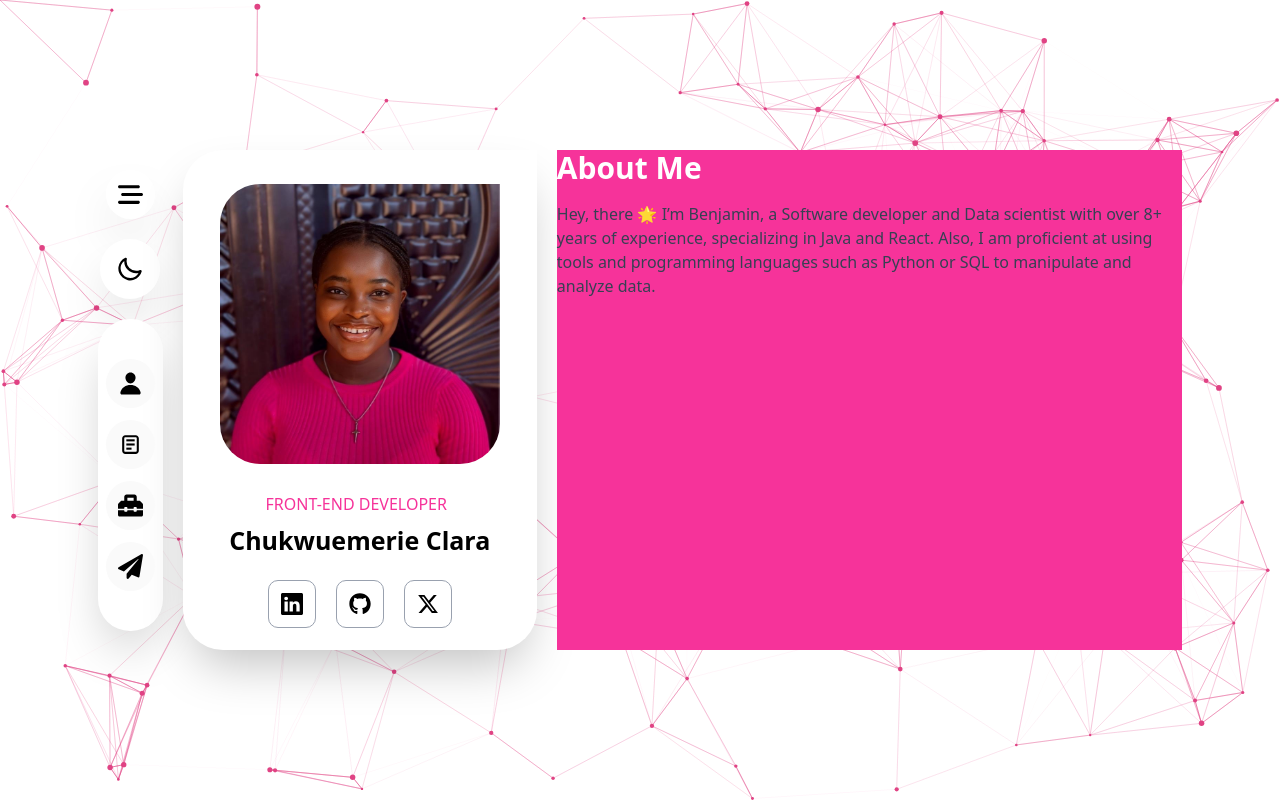
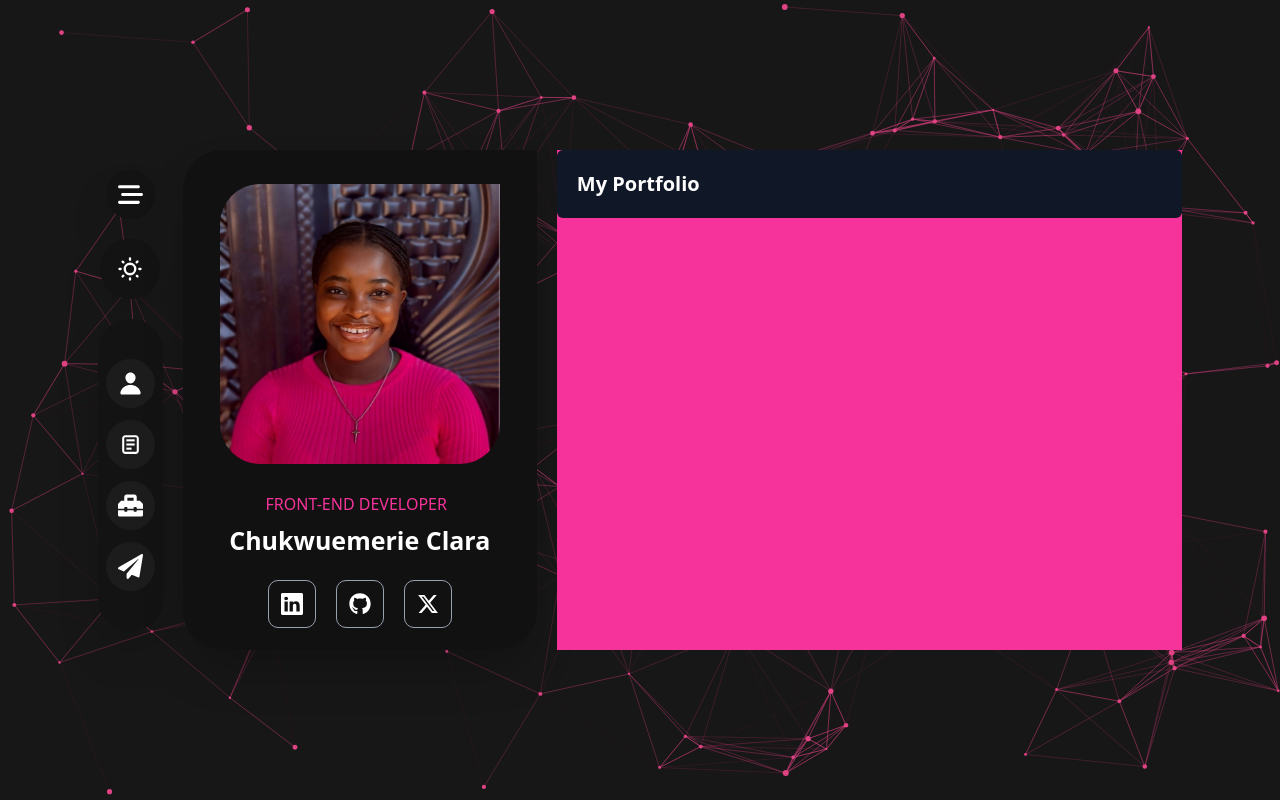
Before and after one commit to Brielle28/Meine-Arbeitsproben, a React (Vite) app: page / in a window 1280 px wide. Both pictures are taken after a click on the button 130 px from the left and 268 px from the top of the page. Built offline with nearby package versions, Linux system fonts and the light colour scheme.

Commit message:
dark mode activated

```diff
--- a/src/App.css
+++ b/src/App.css
@@ -1,8 +1,4 @@
 @import "tailwindcss";
 @plugin "daisyui";
-#particles canvas {
-    z-index: -1;
-    height: 100%;
-    width: 100%;
-    position: absolute;
-  }
+
+@custom-variant dark (&:where(.dark, .dark *));
--- a/src/Component/AboutMe.jsx
+++ b/src/Component/AboutMe.jsx
@@ -1,12 +1,15 @@
 const AboutMe = () => {
-    return (
-      <div className="">
-        <h2 className="text-3xl font-bold mb-4">About Me</h2>
-        <p className="text-gray-700 mb-4">
-          Hey, there 🌟 I’m Benjamin, a Software developer and Data scientist with over 8+ years of experience, specializing in Java and React. Also, I am proficient at using tools and programming languages such as Python or SQL to manipulate and analyze data.
-        </p>
-      </div>
-    );
-  };
+  return (
+    // <div className="">
+    //   <h2 className="text-3xl font-bold mb-4">About Me</h2>
+    //   <p className="text-gray-700 mb-4">
+    //     Hey, there 🌟 I’m Benjamin, a Software developer and Data scientist with over 8+ years of experience, specializing in Java and React. Also, I am proficient at using tools and programming languages such as Python or SQL to manipulate and analyze data.
+    //   </p>
+    // </div>
+    <div className="bg-white text-black dark:bg-gray-900 dark:text-white p-5 rounded-md">
+      <h1 className="text-xl font-bold">My Portfolio</h1>
+    </div>
+  );
+};
 
-  export default AboutMe;
+export default AboutMe;
--- a/src/Component/DashboardLayout.jsx
+++ b/src/Component/DashboardLayout.jsx
@@ -5,7 +5,7 @@ import Contact from "./Contact";
 import ProfilePicture from "./ProfilePicture/ProfilePicture";
 import Resume from "./Resume";
 import Projects from "./Projects";
-import ParticlesComponent from "./ParticlesComponent";
+import ParticlesComponent from "../Component/Particles/ParticlesComponent";
 import "../App.css";
 const DashboardLayout = () => {
   const [activeTab, setActiveTab] = useState("about");
--- a/src/Component/ParticlesComponent.jsx
+++ b/src/Component/Particles/ParticlesComponent.jsx
@@ -1,4 +1,3 @@
-
 import Particles, { initParticlesEngine } from "@tsparticles/react";
 import { useEffect, useMemo, useState } from "react";
 // import { loadAll } from "@/tsparticles/all"; // if you are going to use `loadAll`, install the "@tsparticles/all" package too.
@@ -9,8 +8,36 @@ import { loadSlim } from "@tsparticles/slim"; // if you are going to use `loadSl
 
 
 const ParticlesComponent = (props) => {
+  const [init, setInit] = useState(false);
+  const [isDarkMode, setIsDarkMode] = useState(() => {
+    // Check if user had a preference stored or use system setting
+    return (
+      localStorage.theme === 'dark' ||
+      (!('theme' in localStorage) && window.matchMedia('(prefers-color-scheme: dark)').matches)
+    );
+  });
 
-  const [init, setInit] = useState(false);
+  // Update dark mode state when theme changes
+  useEffect(() => {
+    const checkDarkMode = () => {
+      setIsDarkMode(
+        document.documentElement.classList.contains('dark')
+      );
+    };
+
+    // Check initially
+    checkDarkMode();
+
+    // Set up a mutation observer to watch for class changes on the html element
+    const observer = new MutationObserver(checkDarkMode);
+    observer.observe(document.documentElement, {
+      attributes: true,
+      attributeFilter: ['class']
+    });
+
+    return () => observer.disconnect();
+  }, []);
+
   // this should be run only once per application lifetime
   useEffect(() => {
     initParticlesEngine(async (engine) => {
@@ -30,12 +57,11 @@ const ParticlesComponent = (props) => {
     console.log(container);
   };
 
-
   const options = useMemo(
     () => ({
       background: {
         color: {
-          value: "#FFFFFF",
+          value: isDarkMode ? "#171717" : "#FFFFFF",
         },
       },
       fpsLimit: 120,
@@ -99,9 +125,8 @@ const ParticlesComponent = (props) => {
       },
       detectRetina: true,
     }),
-    [],
+    [isDarkMode], // Add isDarkMode as a dependency so options update when theme changes
   );
-
 
   return <Particles id={props.id} init={particlesLoaded} options={options} />;
 };
--- a/src/Component/ProfilePicture/ProfilePicture.jsx
+++ b/src/Component/ProfilePicture/ProfilePicture.jsx
@@ -59,7 +59,7 @@ const ProfilePicture = () => {
   }, []);
 
   return (
-    <div className="flex flex-col items-center justify-center h-[500px] bg-white w-[30%] text-black rounded-b-[40px] rounded-tl-[40px] shadow-2xl p-4">
+    <div className="flex flex-col items-center justify-center h-[500px] bg-white dark:bg-[#111111]  w-[30%] text-black rounded-b-[40px] rounded-tl-[40px] shadow-2xl p-4">
       <div className="relative mt-3 w-[280px] h-[280px] overflow-hidden rounded-b-[40px] rounded-tl-[40px]">
         {/* Profile Image */}
         <div
@@ -125,7 +125,7 @@ const ProfilePicture = () => {
           {isTyping && <span className="animate-blink">_</span>}
         </h1>
 
-      <h1 className="font-bold text-black text-[25px]">Chukwuemerie Clara</h1>
+      <h1 className="font-bold dark:text-white text-black text-[25px]">Chukwuemerie Clara</h1>
 
       <div className="flex items-center justify-center gap-5 mt-5">
         <a
@@ -134,7 +134,7 @@ const ProfilePicture = () => {
           rel="noopener noreferrer"
           className="p-3 border border-gray-400 rounded-[10px] hover:text-pink-500"
         >
-          <BsLinkedin className="text-[22px]" />
+          <BsLinkedin className="text-[22px] dark:text-white" />
         </a>
         <a
           href="https://github.com/Brielle28"
@@ -142,7 +142,7 @@ const ProfilePicture = () => {
           rel="noopener noreferrer"
           className="p-3 border border-gray-400 rounded-[10px] hover:text-pink-500"
         >
-          <FaGithub className="text-[22px]" />
+          <FaGithub className="text-[22px] dark:text-white" />
         </a>
         <a
           href="https://twitter.com"
@@ -150,7 +150,7 @@ const ProfilePicture = () => {
           rel="noopener noreferrer"
           className="p-3 border border-gray-400 rounded-[10px] hover:text-pink-500"
         >
-          <FaXTwitter className="text-[22px]" />
+          <FaXTwitter className="text-[22px] dark:text-white" />
         </a>
       </div>
 
--- a/src/Component/Sidebar.jsx
+++ b/src/Component/Sidebar.jsx
@@ -6,16 +6,16 @@ import { FaToolbox } from "react-icons/fa";
 import { FaPaperPlane } from "react-icons/fa";
 const Sidebar = ({ setActiveTab }) => {
   return (
-    <div className="flex flex-col items-center justify-center bg-transparent text-white">
-      <button className="bg-white p-3 shadow-2xl rounded-full text-black ">
+    <div className="flex flex-col items-center justify-center bg-transparent">
+      <button className="bg-white dark:bg-[#131313] dark:text-white hover:text-pink-500 p-3 shadow-2xl rounded-full text-black ">
         {" "}
         <FaBarsStaggered className="text-[25px]" />{" "}
       </button>
-      <button className="bg-white p-4 shadow-2xl rounded-full text-black my-5">
+      <button className="bg-white dark:bg-[#131313] dark:text-white hover:text-pink-500 p-4 shadow-2xl rounded-full text-black my-5">
         {" "}
         <ThemeController />
       </button>
-      <ul className="bg-white text-black space-y-3 py-10 rounded-4xl px-2 shadow-2xl">
+      <ul className="bg-white text-black dark:bg-[#131313] dark:text-white space-y-3 py-10 rounded-4xl px-2 shadow-2xl">
         <li>
           <div
             className="tooltip tooltip-right tooltip-secondary"
@@ -23,9 +23,9 @@ const Sidebar = ({ setActiveTab }) => {
           >
             <button
               onClick={() => setActiveTab("about")}
-              className="w-full text-left hover:text-pink-600 p-3 bg-[#FAFAFA] rounded-full"
+              className="w-full text-left hover:text-pink-600 p-3  dark:text-white bg-[#FAFAFA] dark:bg-[#1C1C1C] rounded-full"
             >
-              <IoPerson className="text-[25px]"/>
+              <IoPerson className="text-[25px]" />
             </button>
           </div>
         </li>
@@ -36,9 +36,9 @@ const Sidebar = ({ setActiveTab }) => {
           >
             <button
               onClick={() => setActiveTab("resume")}
-              className="w-full text-left hover:text-pink-600 p-3 bg-[#FAFAFA] rounded-full"
+              className="w-full text-left hover:text-pink-600 p-3  dark:text-white bg-[#FAFAFA] dark:bg-[#1C1C1C] rounded-full"
             >
-              <CgLoadbarDoc className="text-[25px]"/>
+              <CgLoadbarDoc className="text-[25px]" />
             </button>
           </div>
         </li>
@@ -49,10 +49,9 @@ const Sidebar = ({ setActiveTab }) => {
           >
             <button
               onClick={() => setActiveTab("projects")}
-              className="w-full text-left hover:text-pink-600 p-3 bg-[#FAFAFA] rounded-full"
-
+              className="w-full text-left hover:text-pink-600 p-3  dark:text-white bg-[#FAFAFA] dark:bg-[#1C1C1C] rounded-full"
             >
-              <FaToolbox  className="text-[25px]"/>
+              <FaToolbox className="text-[25px]" />
             </button>
           </div>
         </li>
@@ -63,10 +62,9 @@ const Sidebar = ({ setActiveTab }) => {
           >
             <button
               onClick={() => setActiveTab("contact")}
-              className="w-full text-left hover:text-pink-600 p-3 bg-[#FAFAFA] rounded-full"
-
+              className="w-full text-left hover:text-pink-600 p-3  dark:text-white bg-[#FAFAFA] dark:bg-[#1C1C1C] rounded-full"
             >
-              <FaPaperPlane  className="text-[25px]"/>
+              <FaPaperPlane className="text-[25px]" />
             </button>
           </div>
         </li>
--- a/src/Component/ThemeController.jsx
+++ b/src/Component/ThemeController.jsx
@@ -1,4 +1,38 @@
+import { useEffect, useState } from 'react';
+
 const ThemeController = () => {
+  // Initialize state based on localStorage or system preference
+  const [isDarkMode, setIsDarkMode] = useState(() => {
+    // Check if user had a preference stored
+    if (localStorage.theme === 'dark') return true;
+    if (localStorage.theme === 'light') return false;
+    // If no preference, use system setting
+    return window.matchMedia('(prefers-color-scheme: dark)').matches;
+  });
+
+  // Effect to apply theme changes
+  useEffect(() => {
+    if (isDarkMode) {
+      document.documentElement.classList.add('dark');
+      localStorage.theme = 'dark';
+    } else {
+      document.documentElement.classList.remove('dark');
+      localStorage.theme = 'light';
+    }
+  }, [isDarkMode]);
+
+  // Toggle theme function
+  const toggleTheme = () => {
+    setIsDarkMode(!isDarkMode);
+  };
+
+  // Function to reset to system preference
+  // const useSystemPreference = () => {
+  //   localStorage.removeItem('theme');
+  //   const systemPrefersDark = window.matchMedia('(prefers-color-scheme: dark)').matches;
+  //   setIsDarkMode(systemPrefersDark);
+  // };
+
   return (
     <>
       <div>
@@ -7,27 +41,36 @@ const ThemeController = () => {
           <input
             type="checkbox"
             className="theme-controller"
-            value="synthwave"
+            checked={isDarkMode}
+            onChange={toggleTheme}
           />
 
-          {/* sun icon */}
+          {/* sun icon - shown when in dark mode (to switch to light) */}
           <svg
-            className="swap-off h-[28px] w-[28px]  fill-current"
+            className="swap-on h-[28px] w-[28px] fill-current hover:text-pink-600"
             xmlns="http://www.w3.org/2000/svg"
             viewBox="0 0 24 24"
           >
             <path d="M5.64,17l-.71.71a1,1,0,0,0,0,1.41,1,1,0,0,0,1.41,0l.71-.71A1,1,0,0,0,5.64,17ZM5,12a1,1,0,0,0-1-1H3a1,1,0,0,0,0,2H4A1,1,0,0,0,5,12Zm7-7a1,1,0,0,0,1-1V3a1,1,0,0,0-2,0V4A1,1,0,0,0,12,5ZM5.64,7.05a1,1,0,0,0,.7.29,1,1,0,0,0,.71-.29,1,1,0,0,0,0-1.41l-.71-.71A1,1,0,0,0,4.93,6.34Zm12,.29a1,1,0,0,0,.7-.29l.71-.71a1,1,0,1,0-1.41-1.41L17,5.64a1,1,0,0,0,0,1.41A1,1,0,0,0,17.66,7.34ZM21,11H20a1,1,0,0,0,0,2h1a1,1,0,0,0,0-2Zm-9,8a1,1,0,0,0-1,1v1a1,1,0,0,0,2,0V20A1,1,0,0,0,12,19ZM18.36,17A1,1,0,0,0,17,18.36l.71.71a1,1,0,0,0,1.41,0,1,1,0,0,0,0-1.41ZM12,6.5A5.5,5.5,0,1,0,17.5,12,5.51,5.51,0,0,0,12,6.5Zm0,9A3.5,3.5,0,1,1,15.5,12,3.5,3.5,0,0,1,12,15.5Z" />
           </svg>
 
-          {/* moon icon */}
+          {/* moon icon - shown when in light mode (to switch to dark) */}
           <svg
-            className="swap-on h-[28px] w-[28px] hover:text-pink-600  fill-current"
+            className="swap-off h-[28px] w-[28px] fill-current hover:text-pink-600"
             xmlns="http://www.w3.org/2000/svg"
             viewBox="0 0 24 24"
           >
             <path d="M21.64,13a1,1,0,0,0-1.05-.14,8.05,8.05,0,0,1-3.37.73A8.15,8.15,0,0,1,9.08,5.49a8.59,8.59,0,0,1,.25-2A1,1,0,0,0,8,2.36,10.14,10.14,0,1,0,22,14.05,1,1,0,0,0,21.64,13Zm-9.5,6.69A8.14,8.14,0,0,1,7.08,5.22v.27A10.15,10.15,0,0,0,17.22,15.63a9.79,9.79,0,0,0,2.1-.22A8.11,8.11,0,0,1,12.14,19.73Z" />
           </svg>
         </label>
+
+        {/* Optional: Add a button to reset to system preference */}
+        {/* <button
+          onClick={useSystemPreference}
+          className="ml-2 text-xs hover:text-pink-600"
+        >
+          Auto
+        </button> */}
       </div>
     </>
   );
```
Also changed, not shown: index.html (+11 -0 lines).
